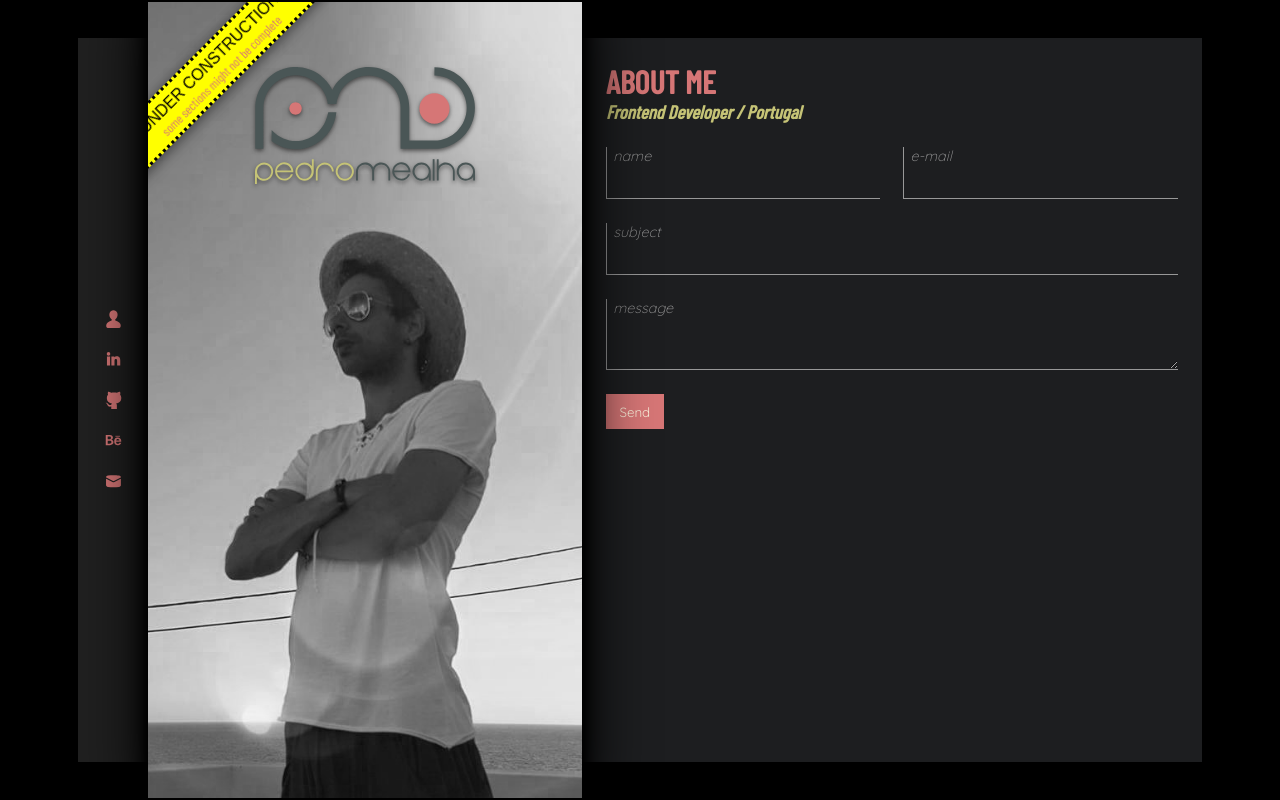
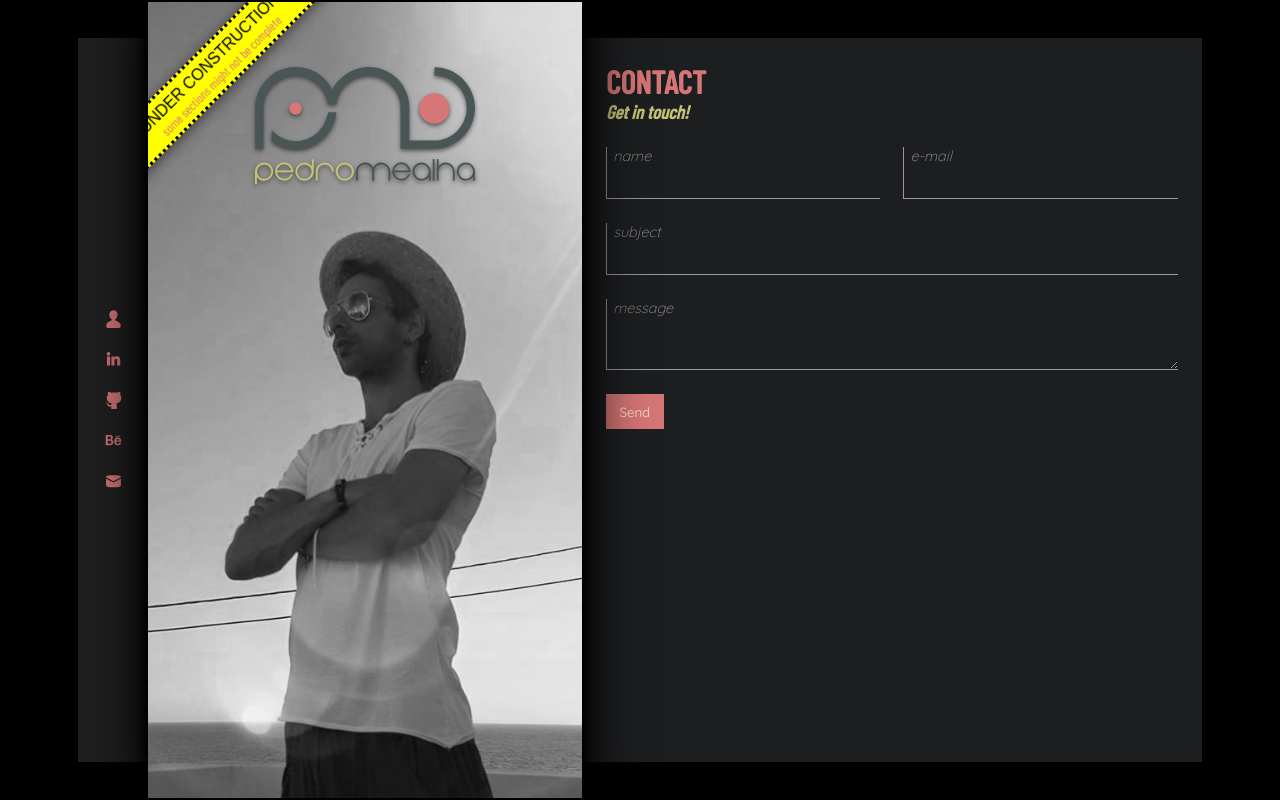
Before and after one commit to PedroMealha/react-website, a React (Create React App) app: page /contact in a window 1280 px wide. Built offline with nearby package versions, Linux system fonts and the light colour scheme.

Commit message:
changed location of Header component

```diff
--- a/src/components/main-content/main-content.component.jsx
+++ b/src/components/main-content/main-content.component.jsx
@@ -1,9 +1,5 @@
-
-import { useContext } from "react";
 
 import { Routes, Route } from "react-router-dom";
-
-import Header from "../header/header.component";
 
 import Home from "../../routes/home/home.component";
 import Skills from "../../routes/skills/skills.component";
@@ -11,14 +7,9 @@ import Contact from "../../routes/contact/contact.component";
 
 import './main-content.styles.scss';
 
-import { SectionContext } from "../../context/section.context";
-
 const MainContent = () => {
-	const { currentSection } = useContext(SectionContext);
-
 	return (
 		<div className="main-content">
-			<Header section={ currentSection } />
 
 			<Routes>
 				<Route path='/' element={ <Home /> } />
--- a/src/routes/contact/contact.component.jsx
+++ b/src/routes/contact/contact.component.jsx
@@ -1,5 +1,7 @@
 import { Fragment, useState, useRef } from "react";
 import emailjs from '@emailjs/browser';
+
+import Header from '../../components/header/header.component';
 
 import './contact.styles.scss';
 
@@ -44,6 +46,7 @@ const Contact = () => {
 
 	return (
 		<Fragment>
+		<Header section={ 'contact' } />
 			<form className="contact-form" name="contact-form" onSubmit={ handleSubmit } ref={ form }>
 				<div className="name">
 					<input placeholder="" name="name" type="text" required onChange={ handleChange } value={ name } />
--- a/src/routes/home/home.component.jsx
+++ b/src/routes/home/home.component.jsx
@@ -1,4 +1,7 @@
+import { Fragment } from "react";
 import { Link } from "react-router-dom";
+
+import Header from '../../components/header/header.component';
 
 import StackCard from "../../components/stack-card/stack-card.component";
 import Progress from "../../components/progress/progress.component";
@@ -65,6 +68,8 @@ const STACK_SKILLS = {
 
 const Home = () => {
 	return (
+		<Fragment>
+			<Header section={ 'profile' } />
 			<div className="home">
 				<p className="intro">Frontend Developer with <span>6+ years</span> of experience creating desktop & mobile web content with high focus on clean code, cross-browser compatibility, performance and asset management using <span>Javascript</span>, <span>HTML</span> and <span>CSS</span> (Less/Sass).<br /><br />
 					I am a person who always strives to achieve the <span>highest possible standard</span> for anything that crosses my path and, having a <span>Design</span> background, I implement that knowledge on outputting work that won’t be just <span>functional</span> but also <span>appealing</span> to the end user.</p>
@@ -80,10 +85,12 @@ const Home = () => {
 					{
 						Object.values(STACK_SKILLS).map(skill => (<Progress skill={ skill } key={ skill.title } />))
 					}
+					<span>* actively learning</span>
 				</div>
 
 				<Link className="download" to="/CV_Pedro_Mealha.pdf" target="_blank" download><button>Download CV</button></Link>
 			</div>
+		</Fragment>
 	)
 }
 
--- a/src/routes/home/home.styles.scss
+++ b/src/routes/home/home.styles.scss
@@ -27,13 +27,18 @@
 
 	.stack {
 		margin-bottom: 1em;
+
+		span {
+			font-size: .7em;
+			color    : $color-green;
+		}
 	}
 
 	.download {
 		button {
 			&:hover {
 				background: $color-orange;
-				color     : $color-yellow;
+				color     : $color-white;
 			}
 		}
 	}
```
Lines whose indentation alone changed are shown as unchanged.
